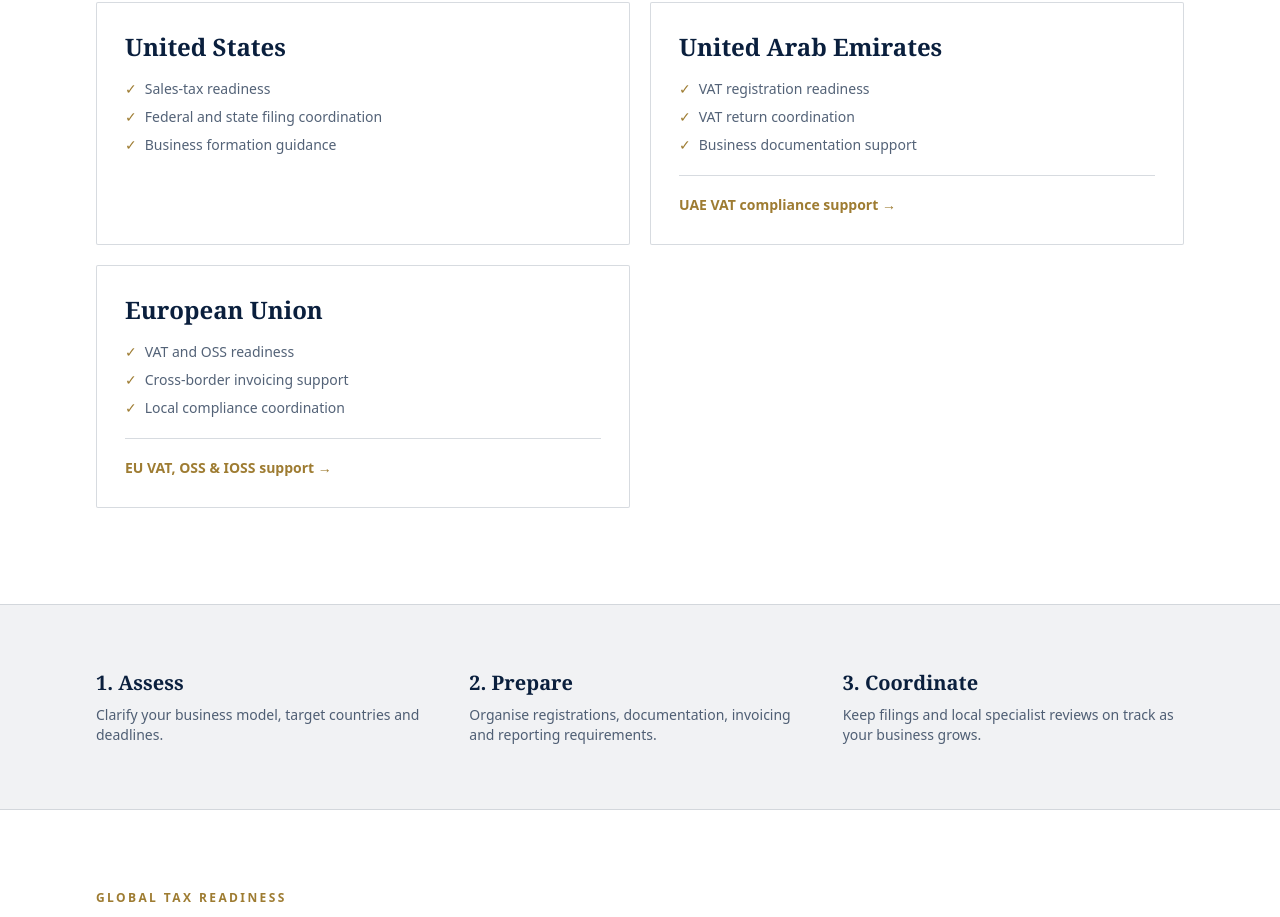
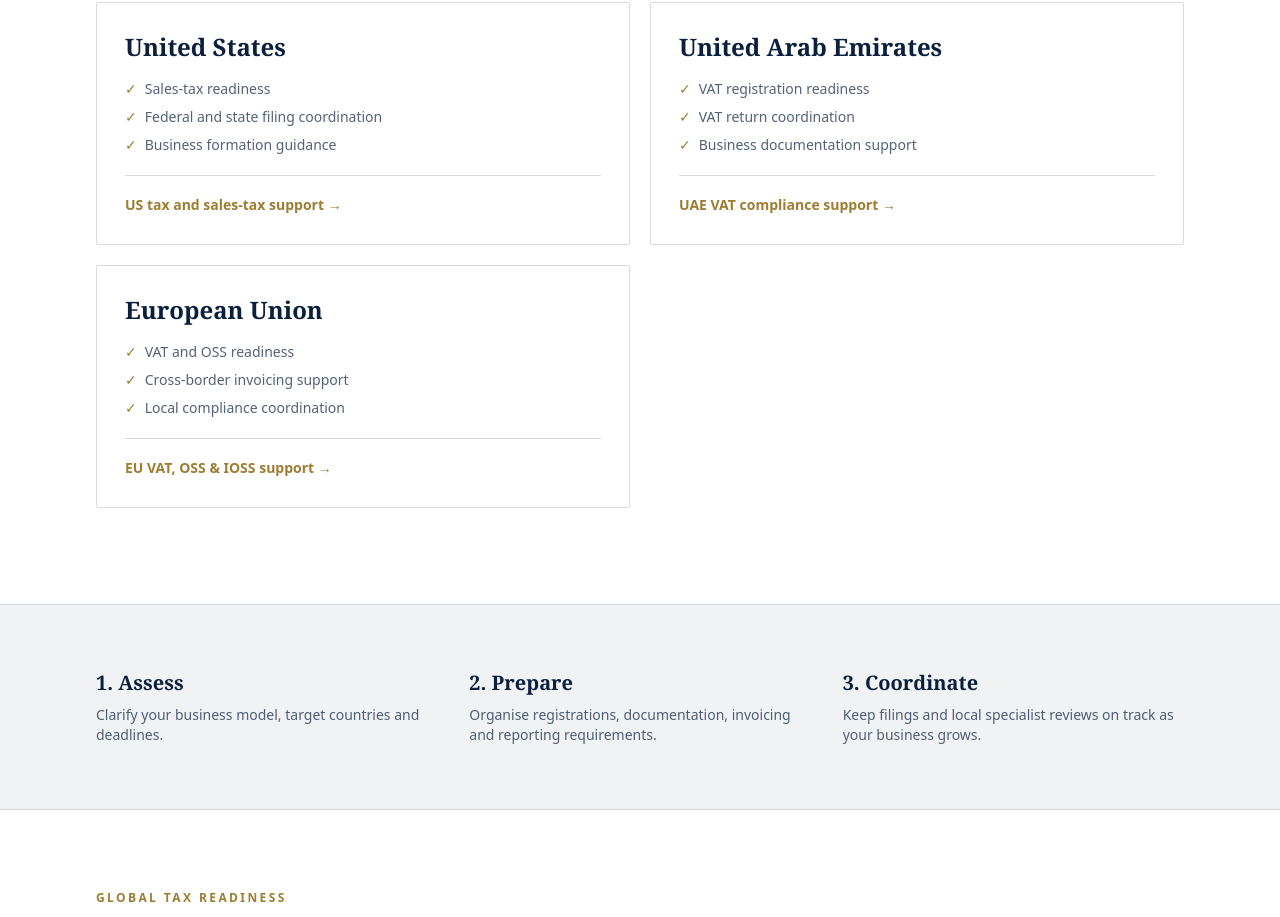
Before and after one commit to filefastservices-dotcom/filefast-website, a Next.js app: page /global in a window 1280 px wide. Shown: the part 1070-1987 px from the top of the page. Built offline with nearby package versions, Linux system fonts and the light colour scheme; no server answers.

Commit message:
Complete global tax service navigation

```diff
--- a/src/app/global/page.js
+++ b/src/app/global/page.js
@@ -24,7 +24,8 @@ const MARKETS = [
   },
   {
     name: "United States",
-    services: ["Sales-tax readiness", "Federal and state filing coordination", "Business formation guidance"]
+    services: ["Sales-tax readiness", "Federal and state filing coordination", "Business formation guidance"],
+    links: [{ label: "US tax and sales-tax support", href: "/services/us-tax-sales-tax" }]
   },
   {
     name: "United Arab Emirates",
--- a/src/app/services/page.js
+++ b/src/app/services/page.js
@@ -19,7 +19,8 @@ const CATEGORIES = [
   "Licenses",
   "Compliance Services",
   "Accounting Services",
-  "Digital Business Services"
+  "Digital Business Services",
+  "Global Tax & VAT"
 ];
 
 export default async function ServicesPage({ searchParams }) {
```
